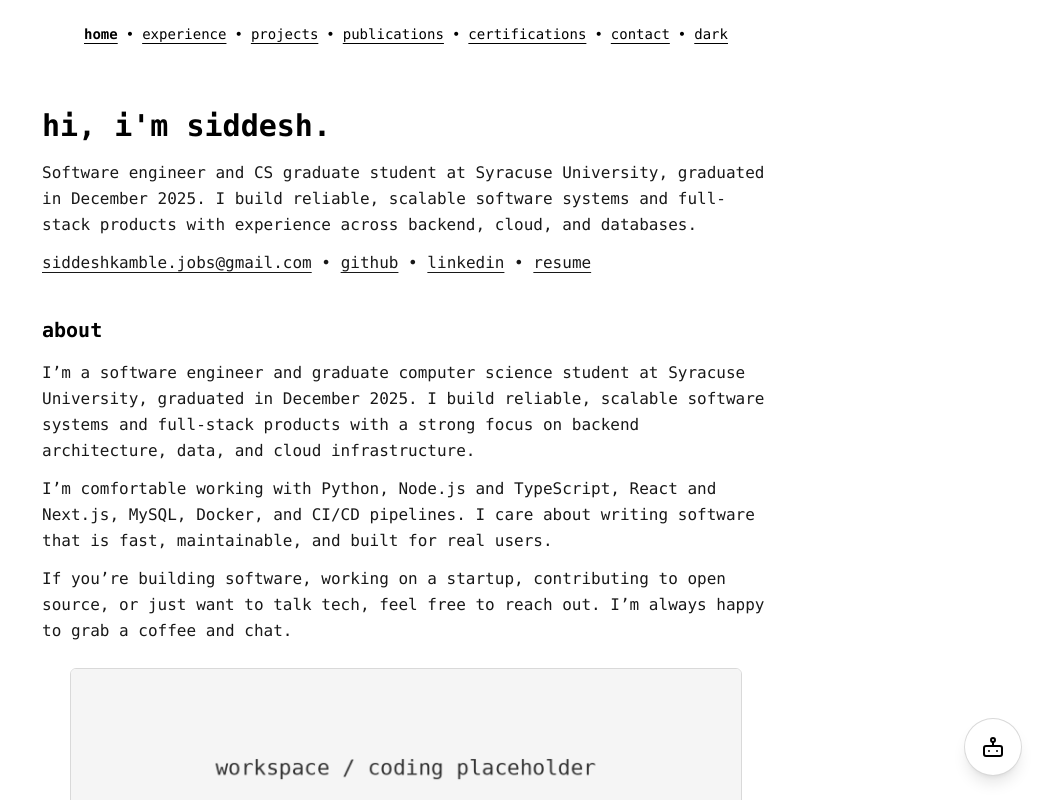
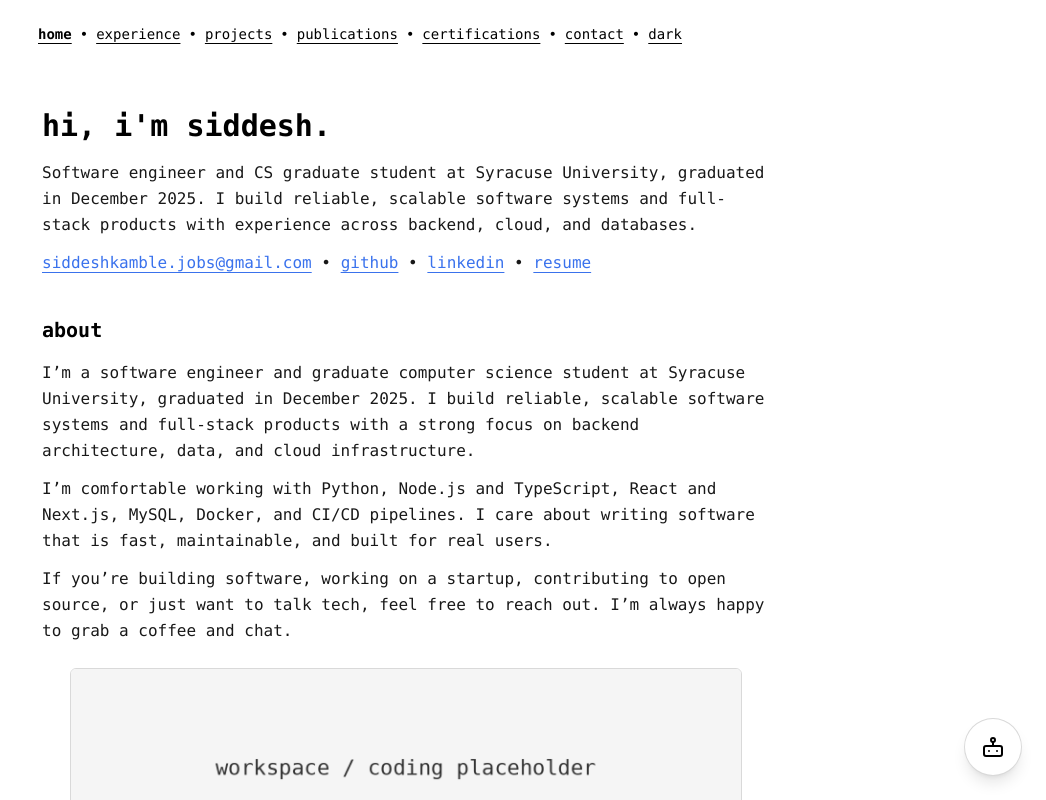
Before and after one commit to SiddeshKamble/siddeshkamble.github.io, a React (Create React App) app: page / in a window 1280 px wide. Shown: the top 800 px of the page, without its empty margins (234-1280 px from the left). Built offline with nearby package versions, Linux system fonts and the light colour scheme.

Commit message:
Align nav and highlight contact links

```diff
--- a/src/components/Nav.jsx
+++ b/src/components/Nav.jsx
@@ -12,8 +12,8 @@ const NAV = [
 
 export default function Nav({ theme = "light", onToggleTheme }) {
   return (
-    <nav aria-label="Primary" className="w-full flex justify-center py-6">
-      <div className="text-sm">
+    <nav aria-label="Primary" className="w-full py-6">
+      <div className="mx-auto max-w-3xl px-4 text-sm">
         {NAV.map((item, i) => (
           <span key={item.to}>
             <NavLink
@@ -38,8 +38,6 @@ export default function Nav({ theme = "light", onToggleTheme }) {
             {theme === "dark" ? "light" : "dark"}
           </button>
         </span>
-
-
       </div>
     </nav>
   );
--- a/src/pages/Home.jsx
+++ b/src/pages/Home.jsx
@@ -18,19 +18,36 @@ export default function Home() {
       </p>
 
       <p className="mt-3 leading-relaxed opacity-90">
-  <a className="underline underline-offset-4 hover:opacity-70" href={`mailto:${EMAIL}`}>
+  <a
+    href={`mailto:${EMAIL}`}
+    className="text-blue-600 underline underline-offset-4 hover:opacity-80"
+  >
     {EMAIL}
   </a>{" "}
   •{" "}
-  <a className="underline underline-offset-4 hover:opacity-70" href={GITHUB} target="_blank" rel="noreferrer">
+  <a
+    href={GITHUB}
+    target="_blank"
+    rel="noreferrer"
+    className="text-blue-600 underline underline-offset-4 hover:opacity-80"
+  >
     github
   </a>{" "}
   •{" "}
-  <a className="underline underline-offset-4 hover:opacity-70" href={LINKEDIN} target="_blank" rel="noreferrer">
+  <a
+    href={LINKEDIN}
+    target="_blank"
+    rel="noreferrer"
+    className="text-blue-600 underline underline-offset-4 hover:opacity-80"
+  >
     linkedin
   </a>{" "}
   •{" "}
-  <a className="underline underline-offset-4 hover:opacity-70" href={RESUME_PATH} download="SiddeshKamble_Resume.pdf">
+  <a
+    href={RESUME_PATH}
+    download="SiddeshKamble_Resume.pdf"
+    className="text-blue-600 underline underline-offset-4 hover:opacity-80"
+  >
     resume
   </a>
 </p>
```
Lines whose indentation alone changed are shown as unchanged.
